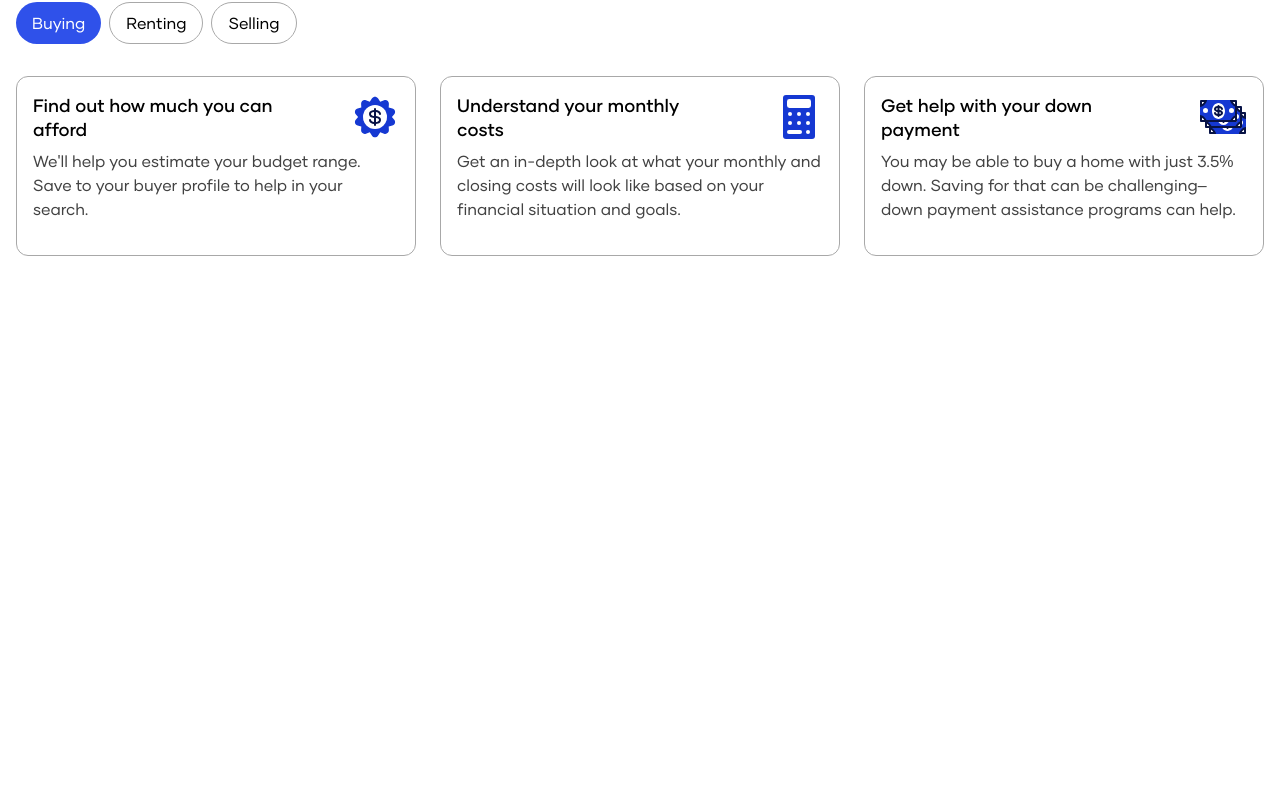
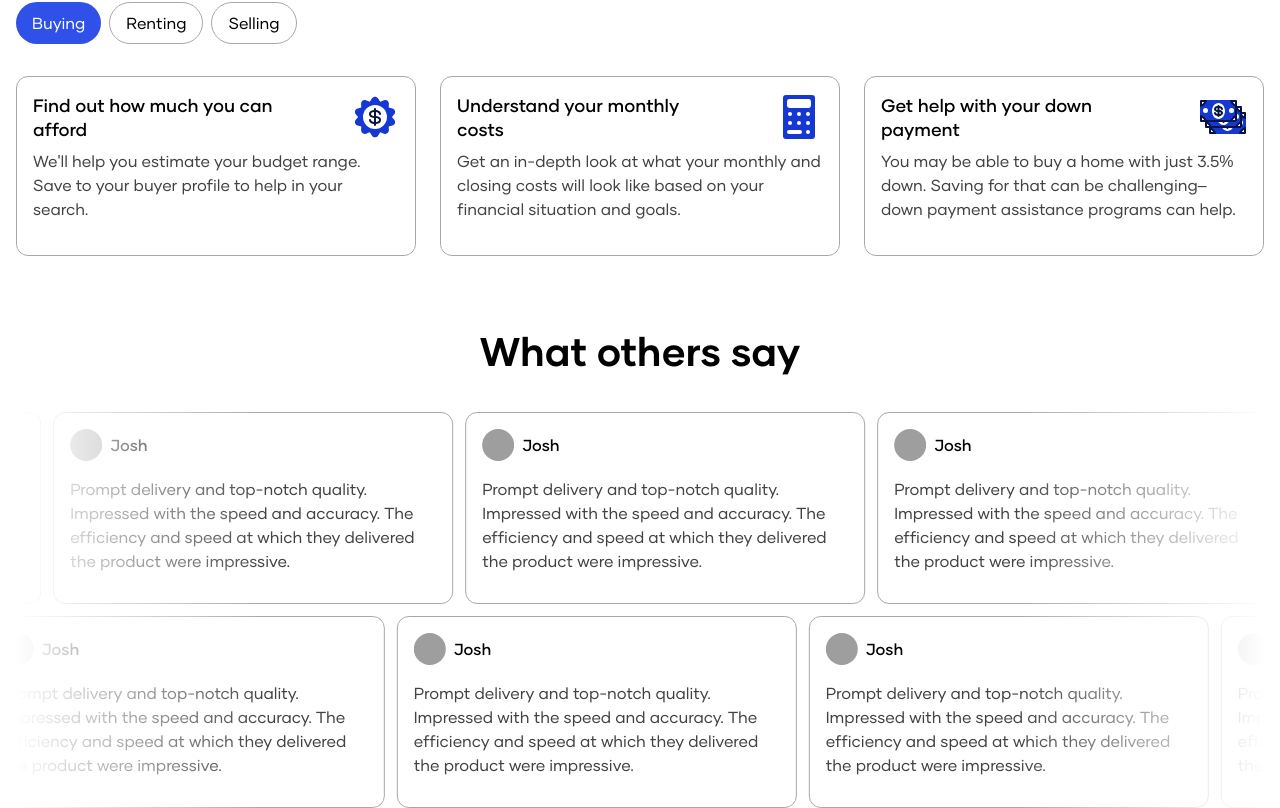
Before and after one commit to Kingsuk23/untitled-frontend, a Next.js app: page / in a window 1280 px wide. Shown: the part 2121-2929 px from the top of the page. Before the commit the page ends 2377 px from the top, so only its background shows below. Built offline with nearby package versions, Linux system fonts and the light colour scheme; grey boxes are pictures that could not be loaded.

Commit message:
Testimonial

```diff
--- a/src/app/page.tsx
+++ b/src/app/page.tsx
@@ -2,6 +2,7 @@ import About from "@/components/about";
 import Hero from "@/components/hero";
 import Recommendation from "@/components/recommendation";
 import Service from "@/components/service";
+import Testimonial from "@/components/testimonial";
 
 export default function Home() {
   return (
@@ -10,6 +11,7 @@ export default function Home() {
       <About />
       <Recommendation />
       <Service />
+      <Testimonial />
     </main>
   );
 }
--- /dev/null
+++ b/src/components/testimonial.tsx
@@ -0,0 +1,75 @@
+"use client";
+import Image from "next/image";
+import Container from "./container";
+import { useEffect } from "react";
+
+const Testimonial = () => {
+  useEffect(() => {
+    document.querySelectorAll(".scroller").forEach((scroller) => {
+      const inner = scroller as HTMLDivElement;
+      const items = Array.from(inner.children);
+      items.forEach((item) => {
+        const clone = item.cloneNode(true) as HTMLElement;
+        clone.setAttribute("aria-hidden", "true");
+        inner.appendChild(clone);
+      });
+    });
+  }, []);
+
+  return (
+    <Container>
+      <div className="mt-16">
+        <h1 className="font-bold text-[2.5rem] text-center text-text-primary-default">
+          What others say
+        </h1>
+
+        <div className="pt-8 flex flex-col gap-3 testimonial-container overflow-x-hidden">
+          {/* Left-scrolling row */}
+          <div className=" scroller" data-direction="left">
+            <Card />
+            <Card />
+            <Card />
+            <Card />
+            <Card />
+            <Card />
+          </div>
+
+          {/* Right-scrolling row */}
+          <div className="scroller" data-direction="right">
+            <Card />
+            <Card />
+            <Card />
+            <Card />
+            <Card />
+            <Card />
+          </div>
+        </div>
+      </div>
+    </Container>
+  );
+};
+
+const Card = () => (
+  <div className="w-[400px] h-48 border border-border-primary-default rounded-xl p-4 flex flex-col gap-4 shrink-0">
+    <div className="inline-flex gap-2 items-center">
+      <div className="w-8 h-8 rounded-full relative shrink-0">
+        <Image
+          src="/images/building-4579244.jpg"
+          alt="profile pic"
+          fill
+          sizes="48px"
+          loading="lazy"
+          className="rounded-full object-cover"
+        />
+      </div>
+      <p className="text-base font-medium">Josh</p>
+    </div>
+    <p className="text-base text-text-secondary-default">
+      Prompt delivery and top-notch quality. Impressed with the speed and
+      accuracy. The efficiency and speed at which they delivered the product
+      were impressive.
+    </p>
+  </div>
+);
+
+export default Testimonial;
--- a/src/styles/globals.css
+++ b/src/styles/globals.css
@@ -88,3 +88,35 @@
   -ms-overflow-style: none;
   scrollbar-width: none;
 }
+
+.testimonial-container {
+  -webkit-mask: linear-gradient(
+    90deg,
+    transparent,
+    white 20%,
+    white 80%,
+    transparent
+  );
+  mask: linear-gradient(90deg, transparent, white 20%, white 80%, transparent);
+  overflow: hidden;
+}
+
+.scroller {
+  display: flex;
+  gap: 0.75rem;
+  width: max-content;
+  animation: scroll 40s linear infinite;
+}
+
+.scroller[data-direction="right"] {
+  animation-direction: reverse;
+}
+
+@keyframes scroll {
+  0% {
+    transform: translateX(0);
+  }
+  100% {
+    transform: translateX(-50%);
+  }
+}
```
